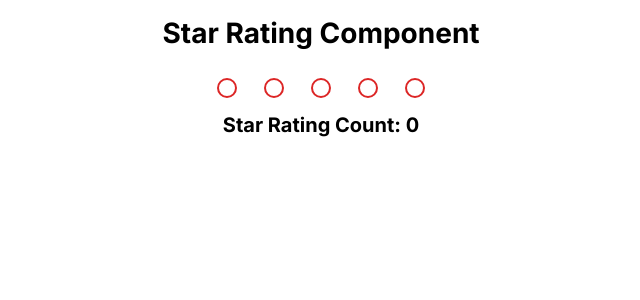
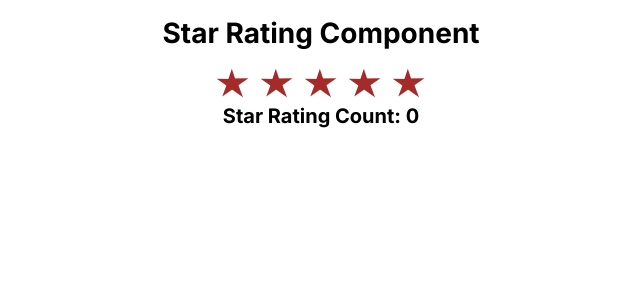
Before and after one commit to abhinay-chaturvedi/machine-coding, a Next.js app: page /starrating in a window 1280 px wide. Shown: the top 300 px of the page, without its empty margins (319-959 px from the left). Built offline with nearby package versions, Linux system fonts and the light colour scheme.

Commit message:
done with star rating component

```diff
--- a/app/starrating/_components/ratingcomponent/index.tsx
+++ b/app/starrating/_components/ratingcomponent/index.tsx
@@ -11,13 +11,14 @@ const RatingComponent = () => {
           {
             ratingArr.map((item, index) => {
               return (
-                <li onClick={() => setStars(item)} key={index} className={"tw-cursor-pointer tw-w-5 tw-h-5 tw-rounded-[50%] tw-border-2 tw-border-red-600" + (index < stars? " tw-bg-lime-500 tw-pointer-events-none": "")}></li>
+                <li style={{"--star-color": index<stars?"yellow":""}} onClick={() => setStars(item)} key={index} className={"five-pointed-star tw-cursor-pointer tw-w-0 tw-h-0"}></li>
               )
             })
           }
         </ul>
         <span className="tw-font-bold tw-text-[20px]">Star Rating Count: {stars}</span>
       </div>
+      {/* <div className="five-pointed-star"></div> */}
     </div>
   )
 }
--- a/app/starrating/_components/ratingcomponent/style.css
+++ b/app/starrating/_components/ratingcomponent/style.css
@@ -1,10 +1,51 @@
-li:hover {
-    background-color: #84cc16;
+.five-pointed-star:hover {
+    /* background-color: #84cc16; */
+    --star-color: yellow;
   }
 
   /* li:hover ~ li:not(:hover) {
     background-color: #ccc;
   } */
-  li:has(~ li:hover) {
-    background-color: #84cc16;
+  .five-pointed-star:has(~ .five-pointed-star:hover) {
+    --star-color: yellow;
   }
+
+  .five-pointed-star {
+    --star-color: brown;
+    /* margin:1em auto; */
+    /* font-size:10em; */
+    position: relative;
+    display: block;
+    width: 0px;
+    height: 0px;
+    border-right: 1em solid transparent;
+    border-bottom: 0.7em solid var(--star-color);
+    border-left: 1em solid transparent;
+    transform: rotate(35deg);
+   }
+   .five-pointed-star:before {
+    border-bottom: 0.8em solid var(--star-color);
+    border-left: 0.3em solid transparent;
+    border-right: 0.3em solid transparent;
+    position: absolute;
+    height: 0;
+    width: 0;
+    top: -0.45em;
+    left: -0.65em;
+    display: block;
+    content:"";
+    transform: rotate(-35deg);
+   }
+   .five-pointed-star:after {
+    position: absolute;
+    display: block;
+    top: 0.03em;
+    left: -1.05em;
+    width: 0;
+    height: 0;
+    border-right: 1em solid transparent;
+    border-bottom: 0.7em solid var(--star-color);
+    border-left: 1em solid transparent;
+    transform: rotate(-70deg);
+    content:"";
+   }
```
